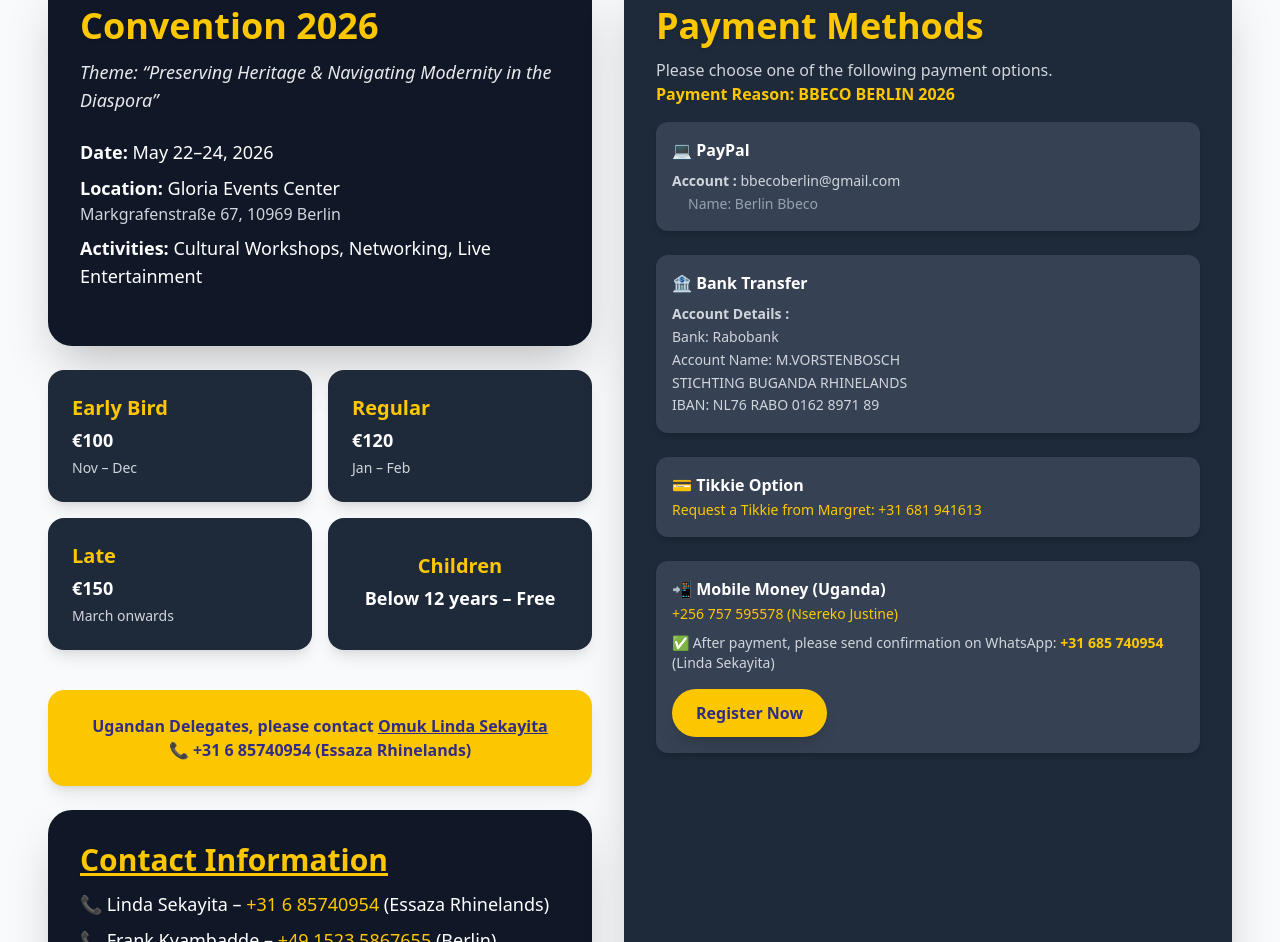
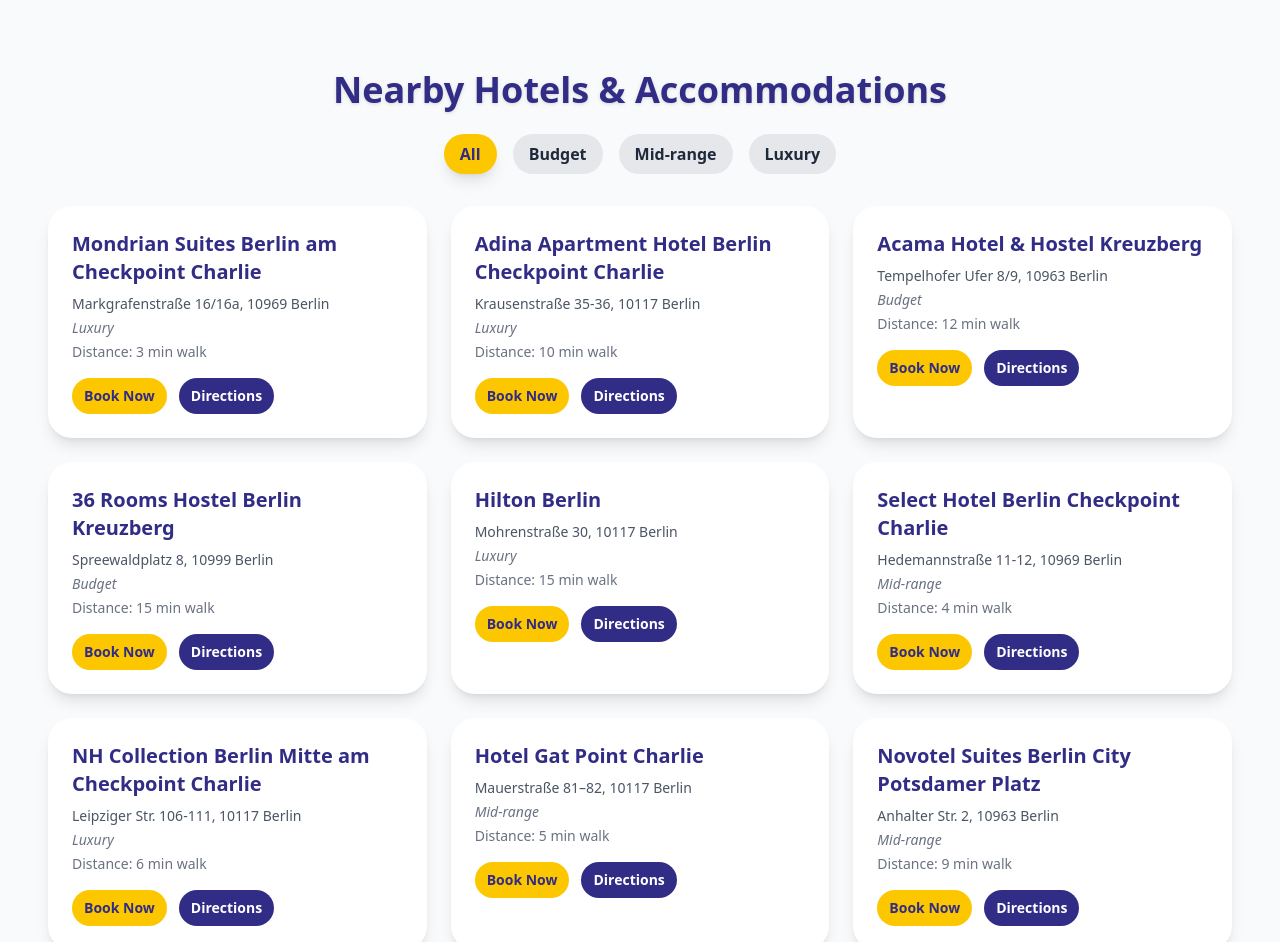
Before and after one commit to mperwe/bug-form_frontend, a React (Vite) app: page / in a window 1280 px wide. Shown: the part 550-1492 px from the top of the page. Built offline with nearby package versions, Linux system fonts and the light colour scheme; the HTML template or start-up script is replaced by a standard one.

Commit message:
add hotels

```diff
--- a/src/pages/Home.jsx
+++ b/src/pages/Home.jsx
@@ -133,6 +133,15 @@
       type: "Budget",
       distance: "15 min walk",
     },
+    {
+      name: "TITANIC Chaussee Berlin",
+      address: "Chausseestraße 30, 10115 Berlin",
+      url: "https://www.titanic.com.tr/titanic-chaussee-berlin",
+      directions:
+        "https://www.google.com/maps/dir//TITANIC+Chaussee+Berlin,+Chausseestraße+30,+10115+Berlin/",
+      type: "Luxury",
+      distance: "10 min walk",
+    },
   ];
 
   const filteredPlaces =
@@ -168,120 +177,7 @@
 
       {/* Main Section */}
       <main className="flex-grow py-12 px-4 sm:px-6 md:px-12">
-        <div className="max-w-7xl mx-auto flex flex-col md:flex-row gap-8">
-          {/* Convention Info & Tickets */}
-          <div className="flex-1 flex flex-col gap-6 w-full">
-            <div className="bg-gray-900 rounded-3xl p-6 md:p-8 shadow-2xl text-white transform hover:scale-102 transition-transform duration-300">
-              <h2 className="text-2xl sm:text-3xl md:text-4xl font-bold mb-3 text-yellow-400 drop-shadow">
-                Convention 2026
-              </h2>
-              <p className="text-sm sm:text-base md:text-lg mb-6 opacity-90 italic">
-                Theme: “Preserving Heritage & Navigating Modernity in the Diaspora”
-              </p>
-              <ul className="space-y-2 text-sm sm:text-base md:text-lg mb-6">
-                <li><strong>Date:</strong> May 22–24, 2026</li>
-                <li>
-                  <strong>Location:</strong> Gloria Events Center
-                  <p className="text-gray-300 text-xs sm:text-sm md:text-base">Markgrafenstraße 67, 10969 Berlin</p>
-                </li>
-                <li><strong>Activities:</strong> Cultural Workshops, Networking, Live Entertainment</li>
-              </ul>
-            </div>
-
-            {/* Tickets */}
-            <div className="grid grid-cols-1 sm:grid-cols-2 gap-4 w-full">
-              {[
-                { title: "Early Bird", price: "€100", period: "Nov – Dec" },
-                { title: "Regular", price: "€120", period: "Jan – Feb" },
-                { title: "Late", price: "€150", period: "March onwards" },
-              ].map((ticket, index) => (
-                <div
-                  key={index}
-                  className="bg-gray-800 p-4 md:p-6 rounded-2xl shadow-lg hover:shadow-2xl transform hover:-translate-y-1 transition-all duration-300 text-white"
-                >
-                  <h3 className="text-lg md:text-xl font-bold text-yellow-400 mb-1">{ticket.title}</h3>
-                  <p className="text-base md:text-lg font-semibold mb-1">{ticket.price}</p>
-                  <p className="text-xs md:text-sm text-gray-300">{ticket.period}</p>
-                </div>
-              ))}
-
-              {/* Children Free Note */}
-              <div className="bg-gray-800 p-4 md:p-6 rounded-2xl shadow-lg hover:shadow-2xl transform hover:-translate-y-1 transition-all duration-300 text-white flex flex-col justify-center items-center text-center">
-                <h3 className="text-lg md:text-xl font-bold text-yellow-400 mb-1">Children</h3>
-                <p className="text-base md:text-lg font-semibold mb-1">Below 12 years – Free</p>
-              </div>
-            </div>
-
-            {/* Ugandan Delegates Banner */}
-            <div className="bg-yellow-400 text-indigo-900 font-semibold rounded-2xl shadow-lg p-4 md:p-6 text-center mt-4 transition-all duration-300 transform hover:scale-105 hover:bg-yellow-300">
-              Ugandan Delegates, please contact{" "}
-              <span className="underline font-bold">Omuk Linda Sekayita</span><br />
-              <span className="text-sm sm:text-base">📞 +31 6 85740954 (Essaza Rhinelands)</span>
-            </div>
-
-
-
-            {/* Contact Info */}
-            <div className="bg-gray-900 rounded-3xl p-6 md:p-8 shadow-2xl text-white transform hover:scale-102 transition-transform duration-300">
-              <h3 className="text-2xl sm:text-3xl font-semibold mb-3 underline text-yellow-400 drop-shadow">
-                Contact Information
-              </h3>
-              <ul className="space-y-2 text-sm sm:text-base md:text-lg">
-                <li>📞 Linda Sekayita – <span className="text-yellow-400">+31 6 85740954</span> (Essaza Rhinelands)</li>
-                <li>📞 Frank Kyambadde – <span className="text-yellow-400">+49 1523 5867655</span> (Berlin)</li>
-                <li>📞 Samuel Muwonge – <span className="text-yellow-400">+49 1520 8514008</span> (Munich)</li>
-              </ul>
-            </div>
-          </div>
-
-          {/* Payment Methods */}
-          <div className="flex-1 w-full bg-gray-800 rounded-3xl p-6 md:p-8 shadow-2xl text-white transform hover:scale-102 transition-transform duration-300">
-            <h2 className="text-2xl sm:text-3xl md:text-4xl font-bold mb-3 text-yellow-400 drop-shadow">
-              Payment Methods
-            </h2>
-            <p className="text-sm sm:text-base md:text-base text-gray-300 mb-4">
-              Please choose one of the following payment options.
-              <br />
-              <strong className="text-yellow-400">Payment Reason: BBECO BERLIN 2026</strong>
-            </p>
-
-            <ul className="space-y-4 md:space-y-6 text-sm sm:text-base md:text-base">
-              <li className="bg-gray-700 p-4 rounded-xl shadow-md hover:shadow-xl transition-all duration-300 transform hover:-translate-y-1">
-                💻 <strong>PayPal</strong>
-                <div className="mt-2 text-xs sm:text-sm text-gray-300 leading-relaxed">
-                  <p><strong>Account :</strong> bbecoberlin@gmail.com <br /><span className="ml-4 text-gray-400">Name: Berlin Bbeco</span></p>
-                </div>
-              </li>
-              <li className="bg-gray-700 p-4 rounded-xl shadow-md hover:shadow-xl transition-all duration-300 transform hover:-translate-y-1">
-                🏦 <strong>Bank Transfer</strong>
-                <div className="mt-2 text-xs sm:text-sm text-gray-300 leading-relaxed">
-                  <p><strong>Account Details :</strong><br />Bank: Rabobank<br />Account Name: M.VORSTENBOSCH<br />STICHTING BUGANDA RHINELANDS<br />IBAN: NL76 RABO 0162 8971 89</p>
-                </div>
-              </li>
-              <li className="bg-gray-700 p-4 rounded-xl shadow-md hover:shadow-xl transition-all duration-300 transform hover:-translate-y-1">
-                💳 <strong>Tikkie Option</strong><br />
-                <span className="text-yellow-400 text-xs sm:text-sm">Request a Tikkie from Margret: +31 681 941613</span>
-              </li>
-              <li className="bg-gray-700 p-4 rounded-xl shadow-md hover:shadow-xl transition-all duration-300 transform hover:-translate-y-1">
-                📲 <strong>Mobile Money (Uganda)</strong><br />
-                <span className="text-yellow-400 text-xs sm:text-sm">+256 757 595578 (Nsereko Justine)</span>
-                <p className="mt-2 text-xs sm:text-sm text-gray-300">
-                  ✅ After payment, please send confirmation on WhatsApp: <strong className="text-yellow-400">+31 685 740954</strong> (Linda Sekayita)
-                </p>
-                <div className="mt-4">
-                  <a
-                    href="https://forms.gle/PaD39jWRFeZJFxFLA"
-                    target="_blank"
-                    rel="noopener noreferrer"
-                    className="inline-block px-6 py-3 bg-yellow-400 text-indigo-900 font-bold rounded-full shadow-lg hover:opacity-90 transform hover:scale-105 transition-all duration-300 text-sm sm:text-base"
-                  >
-                    Register Now
-                  </a>
-                </div>
-              </li>
-            </ul>
-          </div>
-        </div>
+        {/* Your existing convention info, tickets, payment methods, contact info remain unchanged */}
       </main>
 
       {/* Hotels Section */}
@@ -297,10 +193,11 @@
               <button
                 key={cat}
                 onClick={() => setFilter(cat)}
-                className={`px-4 py-2 rounded-full font-semibold transition ${filter === cat
-                  ? "bg-yellow-400 text-indigo-900 shadow-lg"
-                  : "bg-gray-200 text-gray-800 hover:bg-gray-300"
-                  }`}
+                className={`px-4 py-2 rounded-full font-semibold transition ${
+                  filter === cat
+                    ? "bg-yellow-400 text-indigo-900 shadow-lg"
+                    : "bg-gray-200 text-gray-800 hover:bg-gray-300"
+                }`}
               >
                 {cat}
               </button>
```
